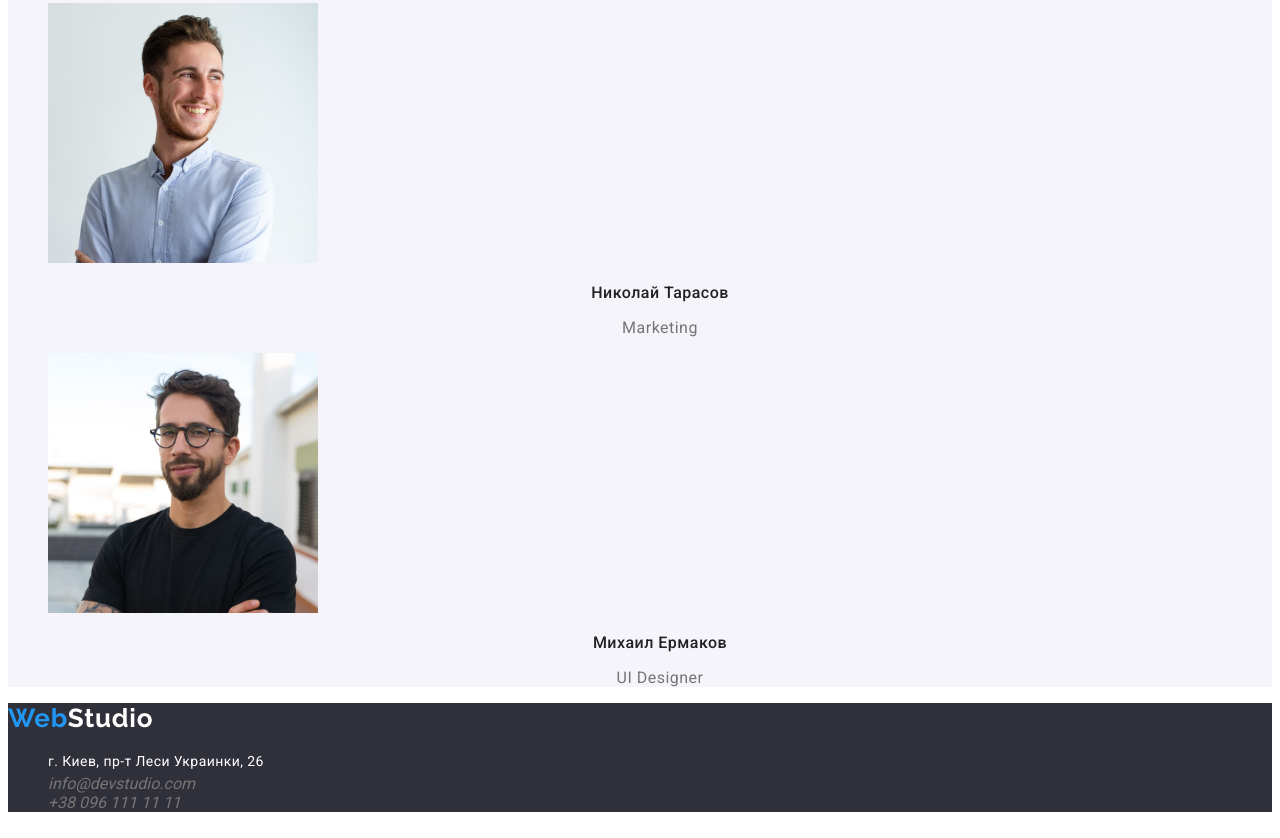
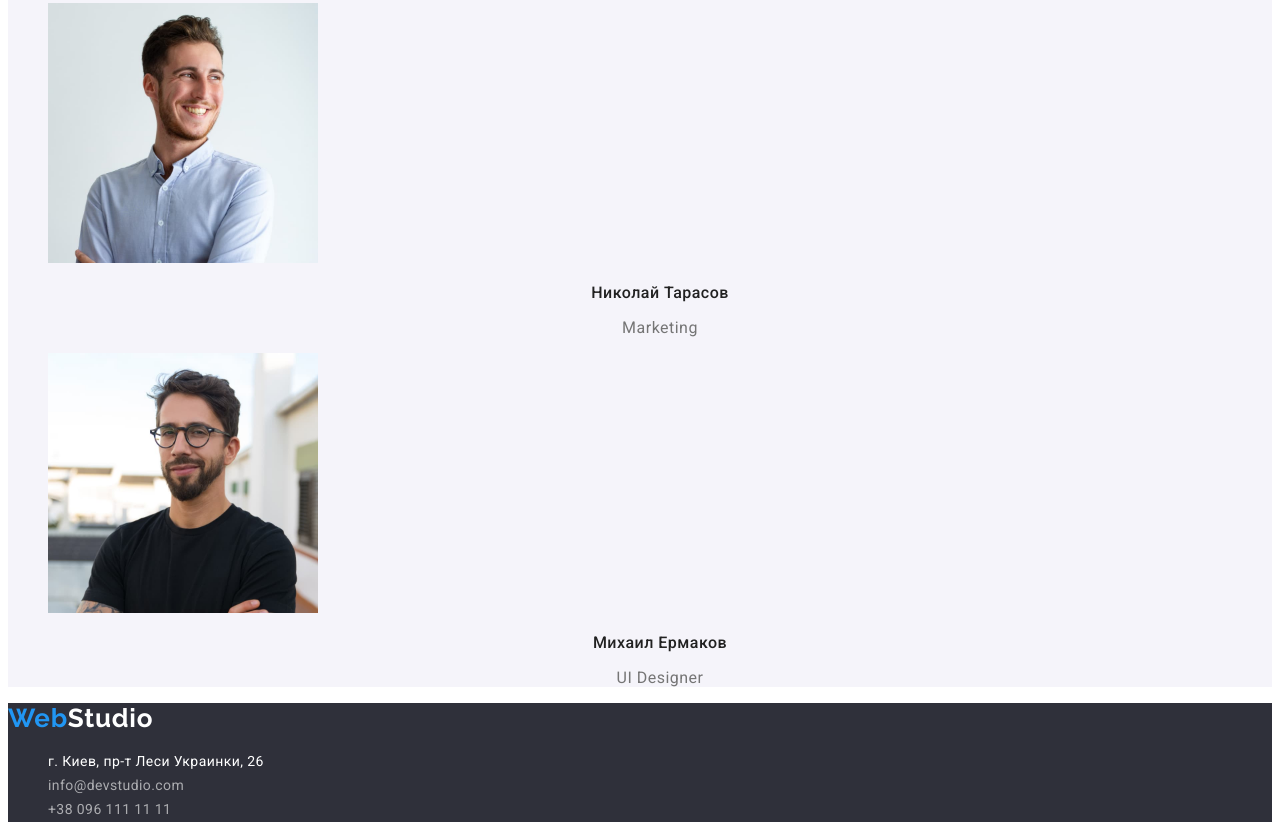
Before and after one commit to khrom22/goit-markup-hw-2, a plain HTML site: page index.html in a window 1280 px wide. Shown: the part 2403-3241 px from the top of the page. Drawn offline with Linux system fonts and the light colour scheme.

Commit message:
Виправив д.з 2

```diff
--- a/css/styles.css
+++ b/css/styles.css
@@ -170,7 +170,12 @@ color: var(--cl-active);
     color: #FFFFFF;
 }
 .footer-contacts{
-    color: var(--seccond-tx-cl);
+        font-style: normal;
+        font-weight: 400;
+        font-size: 14px;
+        line-height: 1.71;
+        letter-spacing: 0.03em;
+        color: rgba(255, 255, 255, 0.6);;
     text-decoration: none;
 }
 .footer-contacts:hover,
@@ -183,6 +188,7 @@ color: var(--cl-active);
     background-color: var(--light-bg-cl);
 }
 .btn-portfolio{
+    font-family: inherit;
     background-color: var(--secondary-bg-cl);
     color: var(--main-tx-cl);
     font-weight: 500;
```
